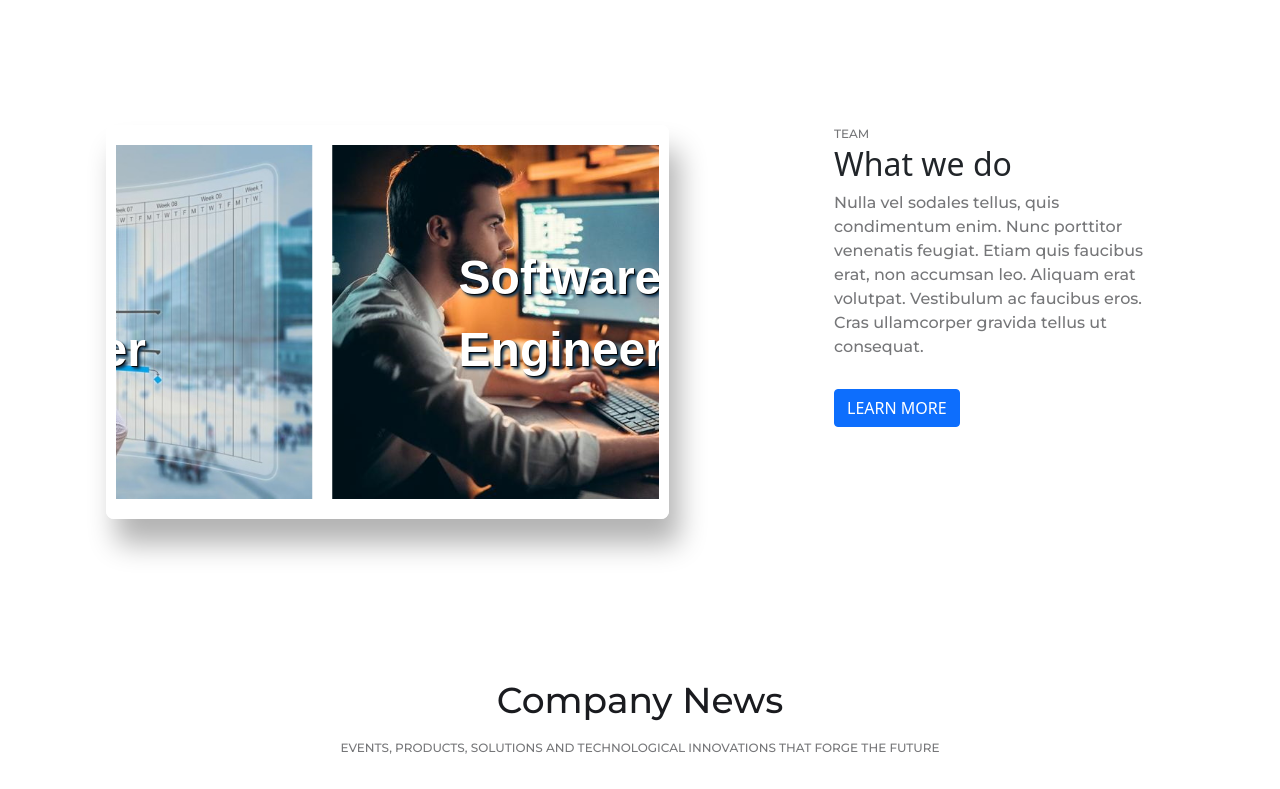
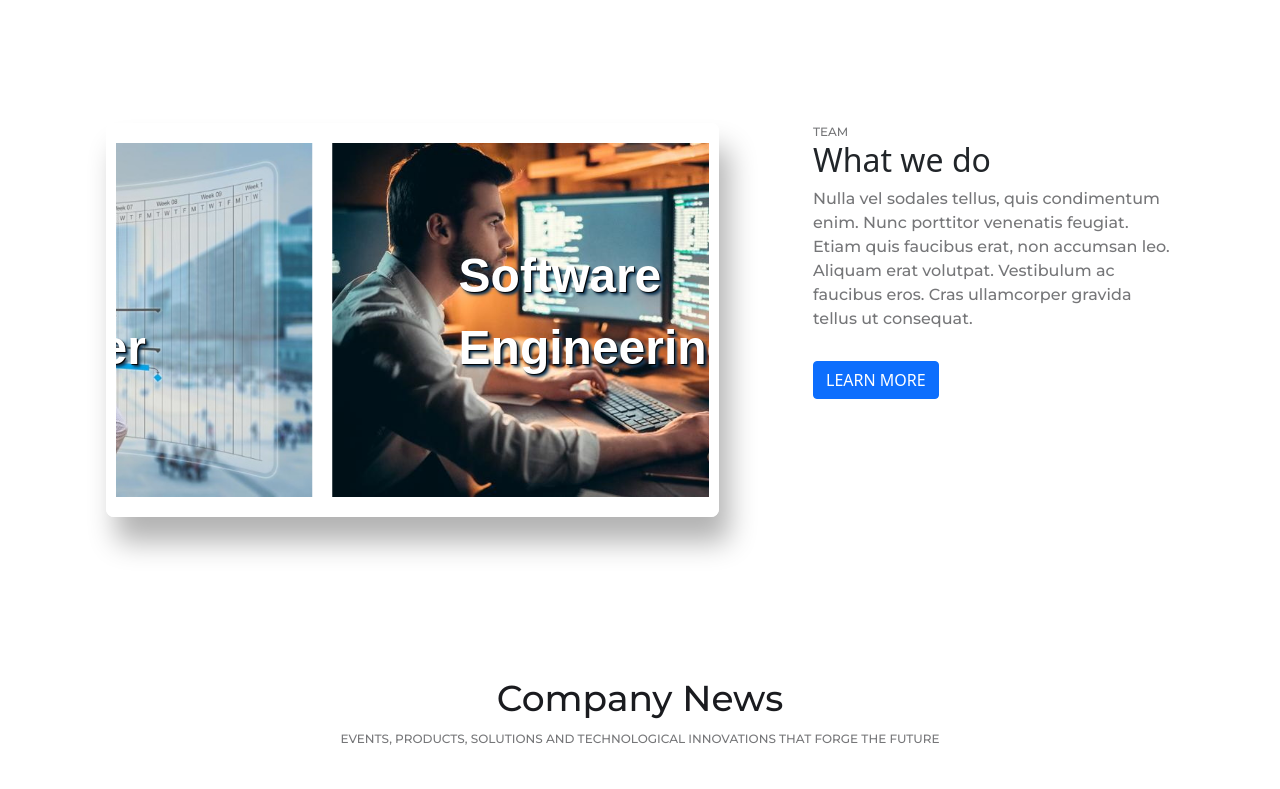
Before and after one commit to AlleMacchi/MyWeb, a plain HTML site: page index.html in a window 1280 px wide. Shown: the part 1551-2340 px from the top of the page. Drawn offline with nearby package versions, Linux system fonts and the light colour scheme.

Commit message:
Beta - Update for smartphone
Modificato per adattametno smartphone

```diff
--- a/index.css
+++ b/index.css
@@ -6,6 +6,10 @@
     --white: #fff; */
 .AboutGrid {
   margin-bottom: 80px;
+}
+
+.BlogHeading{
+  height: 100%;
 }
 
 .bodyAnimationPhoto {
@@ -56,7 +60,9 @@
   margin-top: 30px;
   padding-bottom: 30px;
 }
-
+.btnWhat{
+  margin-left: 70px;
+}
 .containerIntroAnimation {
   display: flex;
   justify-content: center;
@@ -93,6 +99,10 @@
 .footerData {
   height: 200px;
   background-color: #123857;
+  background-image: url("./images/Background.png");
+  background-repeat: no-repeat;
+  background-position: center;
+  background-size: cover;
 }
 
 .gdiv {
@@ -111,7 +121,9 @@
   opacity: 1.0;
   text-align: center;
 }
-
+.HomeSecrionWrap{
+  padding-left: 70px;
+}
 .Image {
   /* background-color: orange; */
   display: float;
@@ -124,7 +136,7 @@
   float: left;
 
 
-  width: 80%;
+  width: 100%;
   position: relative;
   /* top: 50%; */
   /* left: 50%;
@@ -169,7 +181,7 @@ img {
   font-family: 'Montserrat', sans-serif;
   font-weight: 500;
   font-size: 12px;
-  height: 20px;
+  /* height: 20px; */
   color: #1a1b1f;
   opacity: 0.6;
 }
@@ -307,7 +319,7 @@ img {
   font-family: 'Montserrat', sans-serif;
   font-weight: 400;
   font-size: 36px;
-  height: 50px;
+  /* height: 50px; */
   color: #1a1b1f;
   opacity: 1.0;
   text-align: center;
--- a/index.html
+++ b/index.html
@@ -29,7 +29,7 @@
       <div class="container-fluid">
         <a class="navbar-brand" href="#">
           <img src="./images/LogoWhite.png" height="35px" alt="Logo">
-          ALBE ENGINEERING
+          <span class="TextLogo">ALBE ENGINEERING</span>
         </a>
         <button class="navbar-toggler" type="button" data-bs-toggle="collapse" data-bs-target="#navbarSupportedContent" aria-controls="navbarSupportedContent" aria-expanded="false" aria-label="Toggle navigation">
           <span class="navbar-toggler-icon"></span>
@@ -105,7 +105,7 @@
                   tellus
                   ut consequat.</p>
               </div>
-              <button type="button" class="btn btn-primary">LEARN MORE</button>
+              <button type="button" class="btn btn-primary btnWhat">LEARN MORE</button>
             </div>
           </div>
           <div class="col-lg-8 col-md-12 bodyAnimationPhoto">
@@ -124,7 +124,7 @@
         <!-- What we do -->
         <div class="container AboutGrid">
           <div class="row flex-column-reverse flex-lg-row align-self-start justify-content-around">
-            <div class="col-lg-8 col-md-12">
+            <div class="col-lg-7 col-md-12">
               <div class="Image imgWhat">
                 <!-- SLIDE IMAGES 5 PICTURES-->
                 <div class="slide-track">
@@ -173,7 +173,7 @@
 
               </div>
             </div>
-            <div class="col-lg-4 col-md-12">
+            <div class="col-lg-5 col-md-12">
               <div class="DivBlock">
                 <div class="HomeSecrionWrap">
                   <div class="Label">TEAM</div>
@@ -182,7 +182,7 @@
                     tellus
                     ut consequat.</p>
                 </div>
-                <button type="button" class="btn btn-primary">LEARN MORE</button>
+                <button type="button" class="btn btn-primary btnWhat">LEARN MORE</button>
               </div>
             </div>
           </div>
--- a/indexSmallScreen.css
+++ b/indexSmallScreen.css
@@ -12,6 +12,15 @@
   text-align: center;
   padding-top: 0;
 }
-.navbar-brand {
-  padding-left: 30px;
+.TextLogo {
+  /* padding-left: 30px; */
+  display: block;
+  font-size: 50%;
 }
+.HomeSecrionWrap {
+    padding-left: 0;
+}
+
+.btnWhat{
+  margin-left: auto;
+}
```
